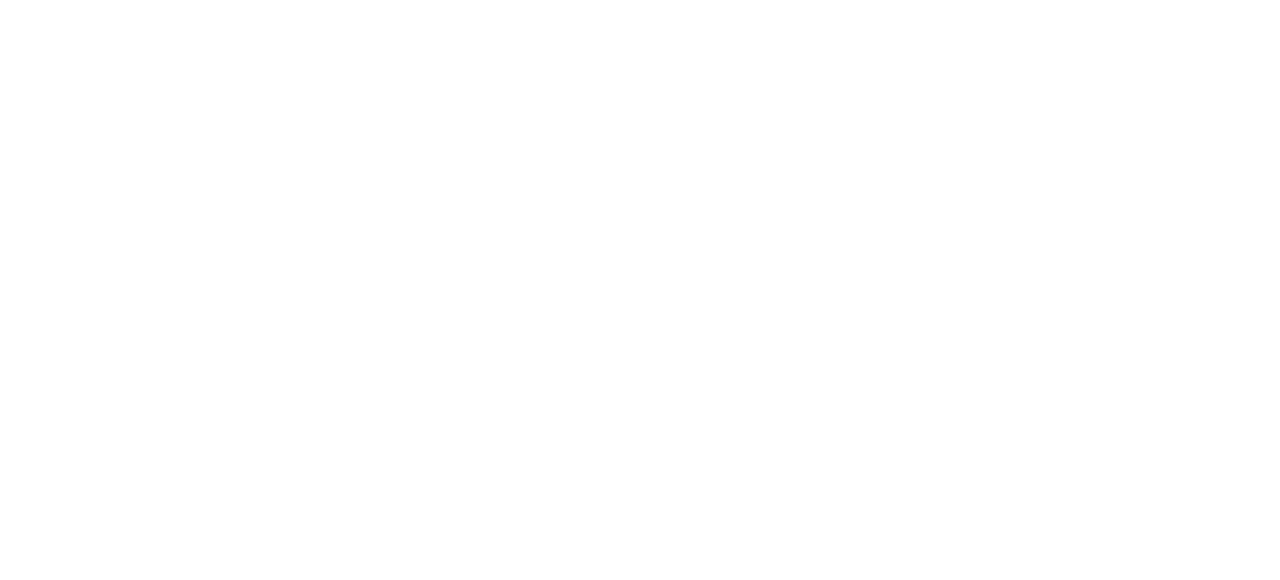
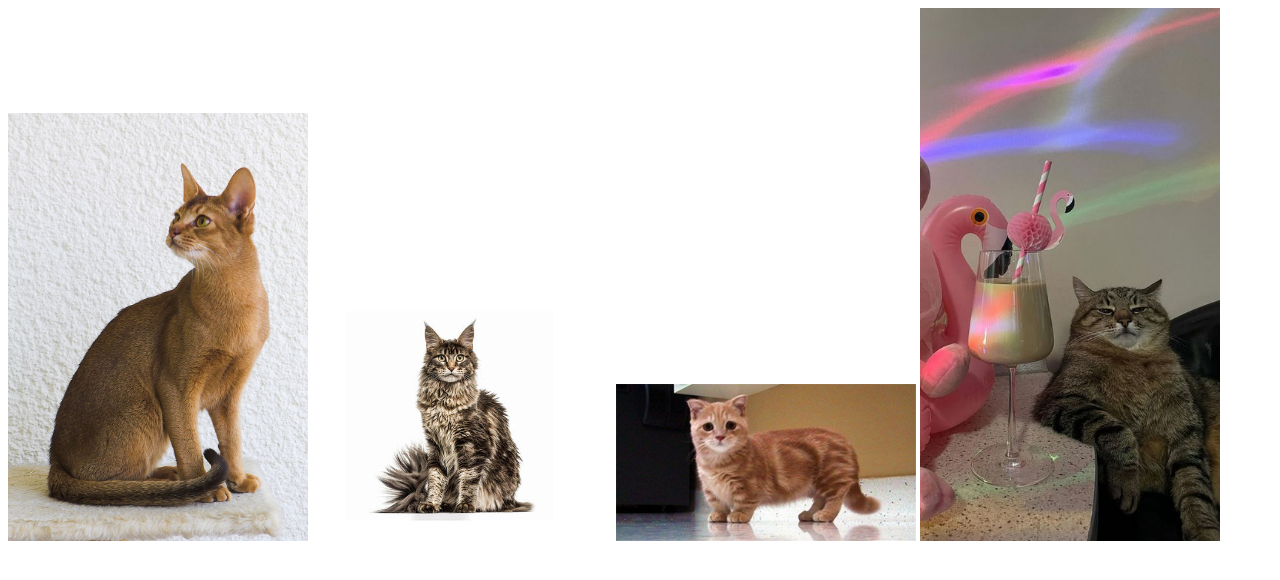
Before and after one commit to AnastasiaKrivoruchko/HW9_Git, a plain HTML site: page pages/gallery.html in a window 1280 px wide. Drawn offline with Linux system fonts and the light colour scheme.

Commit message:
Add images in gallery.html file

```diff
--- a/pages/gallery.html
+++ b/pages/gallery.html
@@ -4,9 +4,14 @@
     <meta charset="UTF-8">
     <meta http-equiv="X-UA-Compatible" content="IE=edge">
     <meta name="viewport" content="width=device-width, initial-scale=1.0">
-    <title>Document</title>
+    <title>Gallery</title>
 </head>
 <body>
-
+    <div>
+        <img src="../img/Abyssinian_cat.jpg" width="300px" alt="#">
+        <img src="../img/Maine_coon.jpg" width="300px" alt="#">
+        <img src="../img/Munchkin_cat.jpg" width="300px" alt="#">
+        <img src="../img/Stepan_cat.jpg" width="300px" alt="#">
+    </div>
 </body>
 </html>
```
Also changed, not shown: img/Abyssinian_cat.jpg (added), img/Maine_coon.jpg (added), img/Munchkin_cat.jpg (added), img/Stepan_cat.jpg (added).
